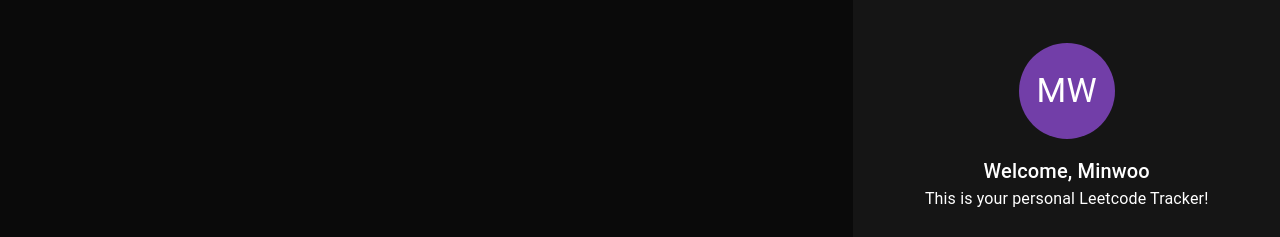
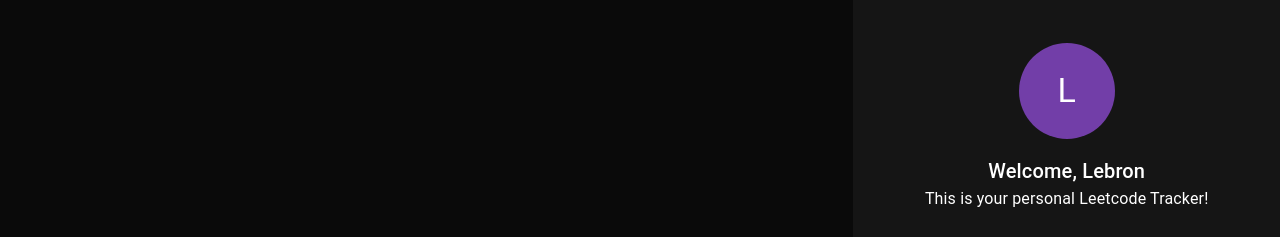
Before and after one commit to minugrammer0725/AlgoTrack, a React (Vite) app: page / in a window 1280 px wide. Shown: the part 273-510 px from the top of the page. Built offline with nearby package versions, Linux system fonts and the light colour scheme.

Commit message:
using prop-types and TS interface to ensure prop checking

```diff
--- a/src/components/profile/Profile.tsx
+++ b/src/components/profile/Profile.tsx
@@ -1,8 +1,16 @@
 import { FC, ReactElement } from 'react';
+import PropTypes from 'prop-types';
 
 import { Avatar, Box, Typography } from '@mui/material';
 
-const Profile: FC = (): ReactElement => {
+interface IProfile {
+  name?: string;
+}
+
+const Profile: FC<IProfile> = (props): ReactElement => {
+  const {name = 'Minwoo'} = props;
+
+
   return (
     <Box display={'flex'} flexDirection={'column'}
       justifyContent={'center'} alignItems={'center'}>
@@ -13,10 +21,10 @@ const Profile: FC = (): ReactElement => {
         backgroundColor: 'primary.main',
         marginBottom: '16px'
       }}>
-        <Typography variant='h4' color={'text.primary'}>MW</Typography>
+        <Typography variant='h4' color={'text.primary'}>{name[0]}</Typography>
       </Avatar>
       {/* Name */}
-      <Typography variant='h6' color={'text.primary'}>Welcome, Minwoo</Typography>
+      <Typography variant='h6' color={'text.primary'}>Welcome, {name}</Typography>
       {/* Message */}
       <Typography variant='body1' color={'text.primary'}>This is your personal Leetcode Tracker!</Typography>
     </Box>
@@ -24,4 +32,9 @@ const Profile: FC = (): ReactElement => {
   )
 }
 
+Profile.propTypes = {
+  name: PropTypes.string
+};
+
+
 export default Profile;
```
